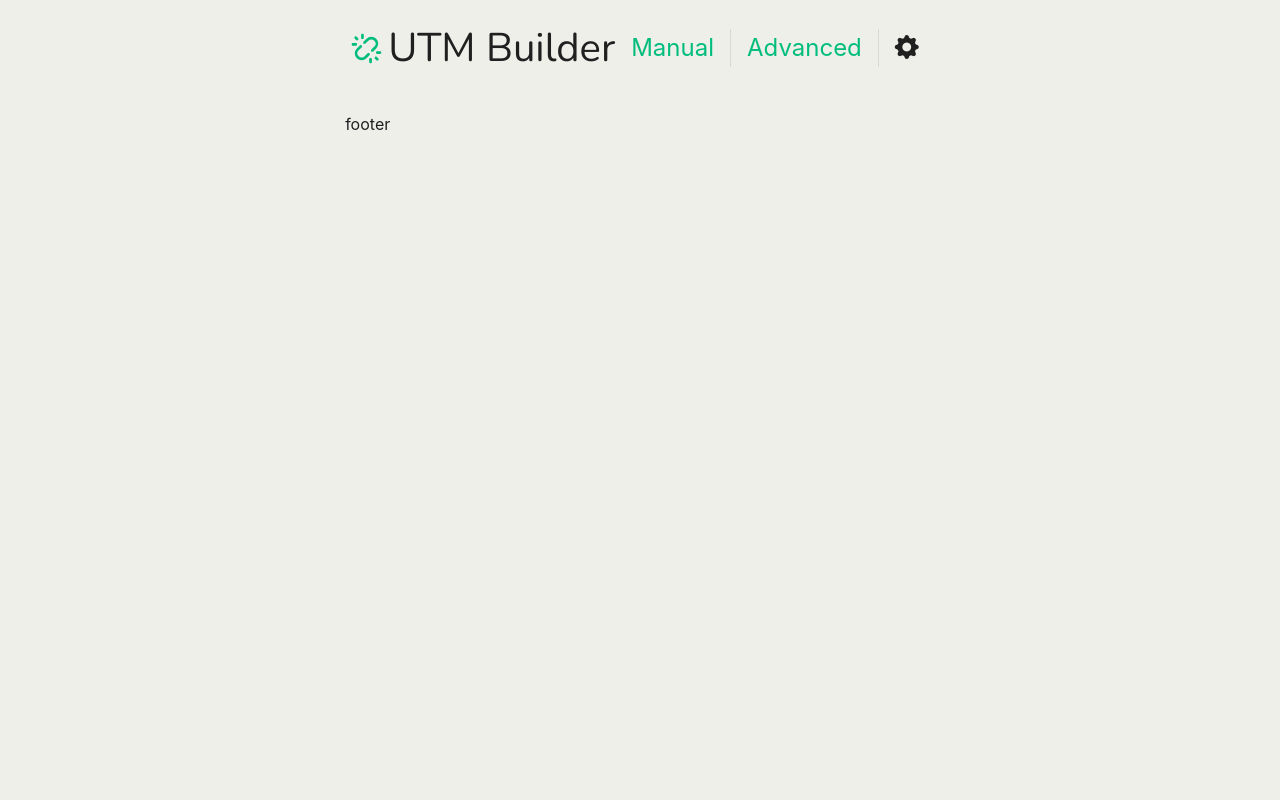
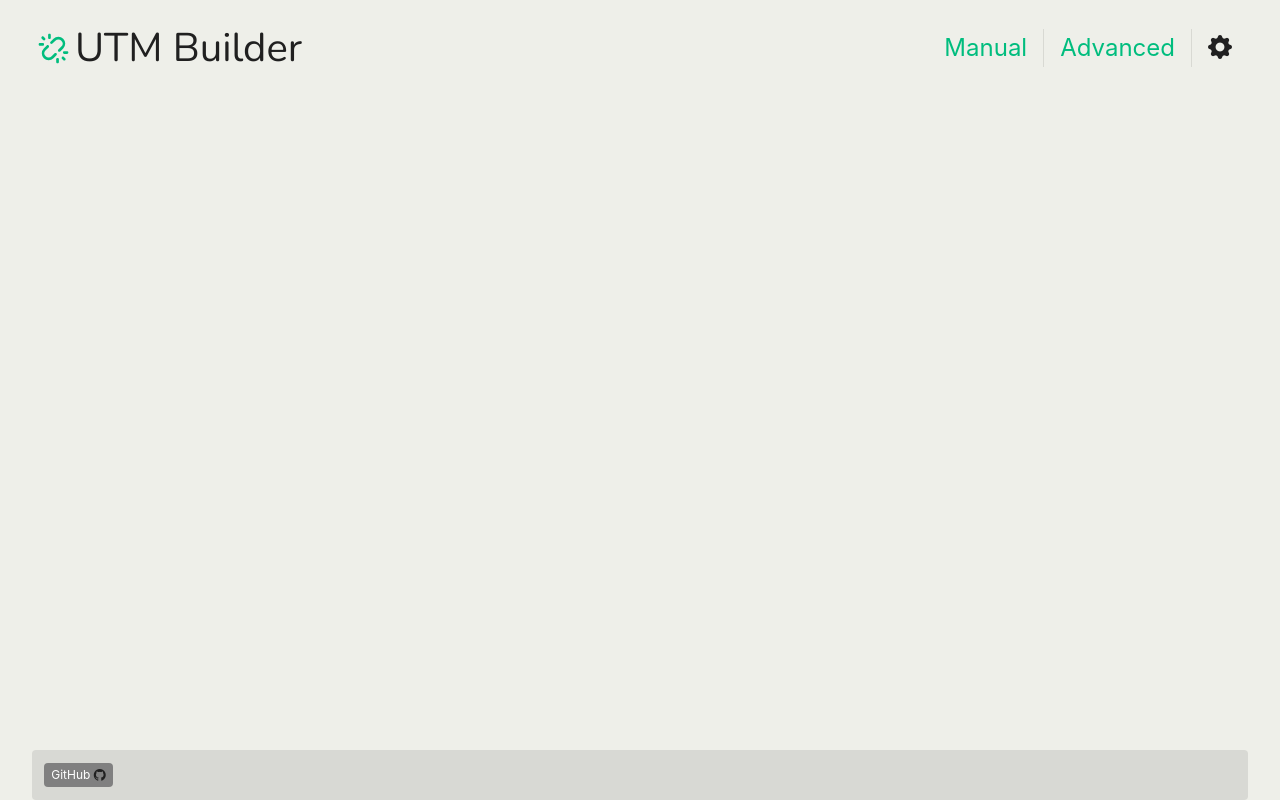
Before and after one commit to juronja/utm-builder, a Vue app: page / in a window 1280 px wide. Built offline with nearby package versions, Linux system fonts and the light colour scheme.

Commit message:
sticky footer added

```diff
--- a/index.html
+++ b/index.html
@@ -2,7 +2,12 @@
 <html lang="">
   <head>
     <meta charset="UTF-8">
-    <link rel="icon" href="/favicon.ico">
+    <!-- Favicon -->
+    <!-- <link rel="icon" href="/favicon.ico"> -->
+    <link rel="icon" type="image/png" href="/favicon-32.png " sizes="32x32">
+    <link rel="icon" type="image/svg+xml" href="/favicon.svg" sizes="any">
+    <link rel="manifest" href="/site.webmanifest">
+
     <meta name="viewport" content="width=device-width, initial-scale=1.0">
     <title>Vite App</title>
   </head>
--- a/src/App.vue
+++ b/src/App.vue
@@ -36,16 +36,16 @@ onBeforeMount( async () => {
     </Transition>
     </div> -->
     <nav>
-        <RouterLink to="/manual" title="You did it!">Manual</RouterLink>
-        <RouterLink to="/advanced">Advanced</RouterLink>
-        <RouterLink to="/settings"><i alt="Settings" class="bi bi-gear-fill"></i></RouterLink>
+        <RouterLink to="/manual" title="Manual">Manual</RouterLink>
+        <RouterLink to="/advanced" title="Advanced">Advanced</RouterLink>
+        <RouterLink to="/settings" title="Settings"><i alt="Settings" class="bi bi-gear-fill"></i></RouterLink>
     </nav>
   </header>
   <main>
     <RouterView />
   </main>
   <footer>
-    footer
+    <a href="https://github.com/juronja/utm-builder" target="_blank" class="github">GitHub <i class="bi bi-github"></i></a>
   </footer>
 </template>
 
@@ -57,7 +57,6 @@ onBeforeMount( async () => {
   align-items: center;
   width: 60%;
 }
-
 
 nav {
   display: flex;
@@ -85,6 +84,14 @@ nav a:first-of-type {
   border: 0;
 }
 
+.github {
+  background-color: grey;
+  padding: calc(var(--gutter-x)* .1) calc(var(--gutter-x)* .3);
+  color: var(--color-button-text);
+  border-radius: 0.25rem;
+  font-size: 0.75rem;
+}
+
 /* .tag {
   display: flex;
   flex-direction: row;
--- a/src/assets/base.css
+++ b/src/assets/base.css
@@ -39,6 +39,8 @@
 /* semantic color variables for this project */
 :root {
   --color-background: var(--color-white-soft);
+  --color-background-footer: var(--color-light-3);
+
   --color-border: var(--color-light-3);
   --color-border-hover: var(--color-light-1);
   --color-shadow-hover: var(--color-light-2);
@@ -64,6 +66,8 @@
 @media (prefers-color-scheme: dark) {
   :root {
     --color-background: var(--color-black-soft);
+    --color-background-footer: var(--color-dark-3);
+
     --color-border: var(--color-dark-2);
     --color-border-hover: var(--color-dark-1);
 
@@ -85,7 +89,6 @@
 }
 
 body {
-  min-height: 100vh;
   color: var(--color-text);
   background: var(--color-background);
   transition:
--- a/src/assets/main.css
+++ b/src/assets/main.css
@@ -1,10 +1,34 @@
 @import './base.css';
 
 #app {
+  display: flex;
+  flex-direction: column;
+  min-height: 100vh;
   max-width: 1280px;
   margin: 0 auto;
-  padding: 2rem;
+  padding: 0 1.75rem;
+  padding-top: 1.5rem;
   font-weight: normal;
+}
+
+header {
+  display: flex;
+  align-items: center;
+  margin: 1rem 0 2rem 0;
+}
+
+main {
+  flex: 1 0 auto;
+}
+
+footer {
+  display: flex;
+  align-items: center;
+  height: 50px;
+  padding: 0 calc(var(--gutter-x)* .5);
+  border-radius: 0.25rem;
+  background-color: var(--color-background-footer);
+  width: 100% !important; /* Override max-width */
 }
 
 a {
@@ -17,13 +41,6 @@ a {
 i {
   color: var(--color-text);
 }
-
-header {
-  display: flex;
-  align-items: center;
-  margin: 1rem 0 2rem 0;
-}
-
 
 /* Fonts */
 h1 {
@@ -120,7 +137,6 @@ hr {
   transform: translateY(-5px);
 }
 
-
 @media (hover: hover) {
   a:hover {
     background-color: var(--color-primary-muted);
@@ -128,16 +144,16 @@ hr {
 }
 
 @media screen and (min-width: 1024px) {
-  body {
+  /* body {
     display: flex;
-  }
+  } */
 
   h2 {
     font-size: 2.2rem;
   }
 
   #app {
-    display: block;
+    display: flex;
     padding: 0 2rem;
   }
 }
--- a/src/components/UtmBuilderManual.vue
+++ b/src/components/UtmBuilderManual.vue
@@ -8,6 +8,7 @@ const medium = ref('')
 const source = ref('')
 const content = ref('')
 const term = ref('')
+const campaignId = ref('')
 
 const isCopied = ref(false)
 const isCleared = ref(false)
@@ -21,7 +22,8 @@ const compMedium = computed(() => { if (medium.value == '') { return '' } else {
 const compSource = computed(() => { if (source.value == '') { return '' } else { return '&utm_source=' + source.value } })
 const compContent = computed(() => { if (content.value == '') { return '' } else { return '&utm_content=' + content.value } })
 const compTerm = computed(() => { if (term.value == '') { return '' } else { return '&utm_term=' + term.value } })
-const compTags = computed(() => { return (compParam.value + compCampaign.value + compMedium.value + compSource.value + compContent.value + compTerm.value).replace(/\s+/g, '+').replace(/š/g, 's').replace(/ž/g, 'z').replace(/č/g, 'c').replace(/ć/g, 'c').replace(/_/g, '-').replace(/\./g, '-') })
+const compCampaignId = computed(() => { if (campaignId.value == '') { return '' } else { return 'utm_id=' + campaignId.value } })
+const compTags = computed(() => { return (compParam.value + compCampaign.value + compMedium.value + compSource.value + compContent.value + compTerm.value + compCampaignId.value).replace(/\s+/g, '+').replace(/š/g, 's').replace(/ž/g, 'z').replace(/č/g, 'c').replace(/ć/g, 'c').replace(/_/g, '-').replace(/\./g, '-') })
 const compTaggedUrl = computed(() => { return url.value + compTags.value })
 
 // Text variables
@@ -40,6 +42,7 @@ function clearAll() {
   source.value = ''
   content.value = ''
   term.value = ''
+  campaignId.value = ''
   isCleared.value = true
   console.log('Text cleared')
   setTimeout(() => { isCleared.value = false }, 1000)
@@ -81,15 +84,15 @@ async function toClipboardAndSave() {
   <h2>{{ title }}</h2>
   <div class="builder">
     <div class="row col-100">
-      <label for="utm-url">Destination URL</label>
+      <label for="utm-url">Destination URL*</label>
       <input type="text" v-model="url" id="utm-url">
     </div>
-    <div class="row col-75">
-      <label for="utm-campaign">Campaign name</label>
+    <div class="row col-40">
+      <label for="utm-campaign">Campaign name*</label>
       <input type="text" v-model="campaign" id="utm-campaign" />
     </div>
-    <div class="row col-25">
-      <label for="utm-medium">Medium</label>
+    <div class="row col-20">
+      <label for="utm-medium">Medium*</label>
       <select v-model="medium" id="utm-medium">
         <option value="cpc">cpc</option>
         <option value="display">display</option>
@@ -102,17 +105,21 @@ async function toClipboardAndSave() {
         <option value="social">social</option>
       </select>
     </div>
-    <div class="row col-33">
-      <label for="utm-source">Source</label>
+    <div class="row col-40">
+      <label for="utm-source">Source*</label>
       <input type="text" v-model="source" id="utm-source" />
     </div>
-    <div class="row col-33">
+    <div class="row col-40">
       <label for="utm-content">Content</label>
       <input type="text" v-model="content" id="utm-content" />
     </div>
-    <div class="row col-33">
+    <div class="row col-30">
       <label for="utm-term">Term</label>
       <input type="text" v-model="term" id="utm-term" />
+    </div>
+    <div class="row col-30">
+      <label for="utm-campaignId">Campaign ID</label>
+      <input type="text" v-model="campaignId" id="utm-campaignId" />
     </div>
     <!-- <input type="text" v-model="Content" placeholder="Campaign Name ..." /> -->
   </div>
@@ -146,29 +153,29 @@ async function toClipboardAndSave() {
   width: 100%;
 }
 
-.col-75 {
-  flex: 0 0 auto;
-  width: 75%;
-}
-
 .col-50 {
   flex: 0 0 auto;
   width: 50%;
 }
 
-.col-33 {
+.col-40 {
   flex: 0 0 auto;
-  width: 33.33%;
+  width: 40%;
 }
 
-.col-25 {
+.col-30 {
   flex: 0 0 auto;
-  width: 25%;
+  width: 30%;
+}
+
+.col-20 {
+  flex: 0 0 auto;
+  width: 20%;
 }
 
 /* Responsive layout */
 @media screen and (max-width: 480px) {
-  .col-75, .col-50, .col-33, .col-25 {
+  .col-50, .col-40, .col-30, .col-20 {
     width: 100%;
     margin-top: 0;
   }
```
Also changed, not shown: index copy.html (deleted, +0 -13 lines).
